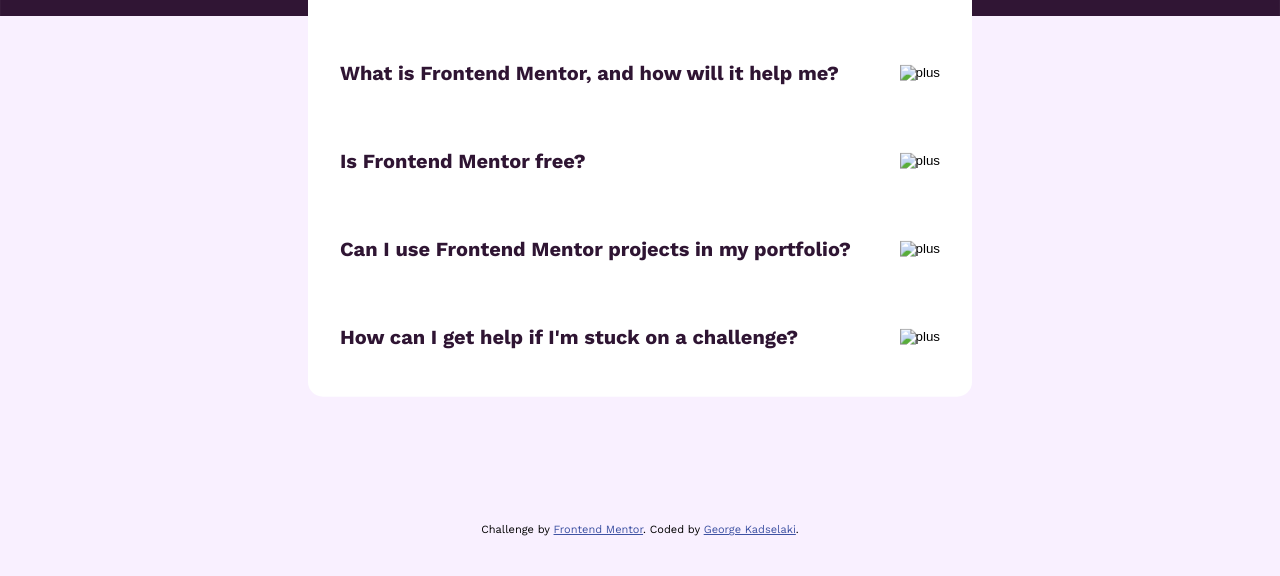
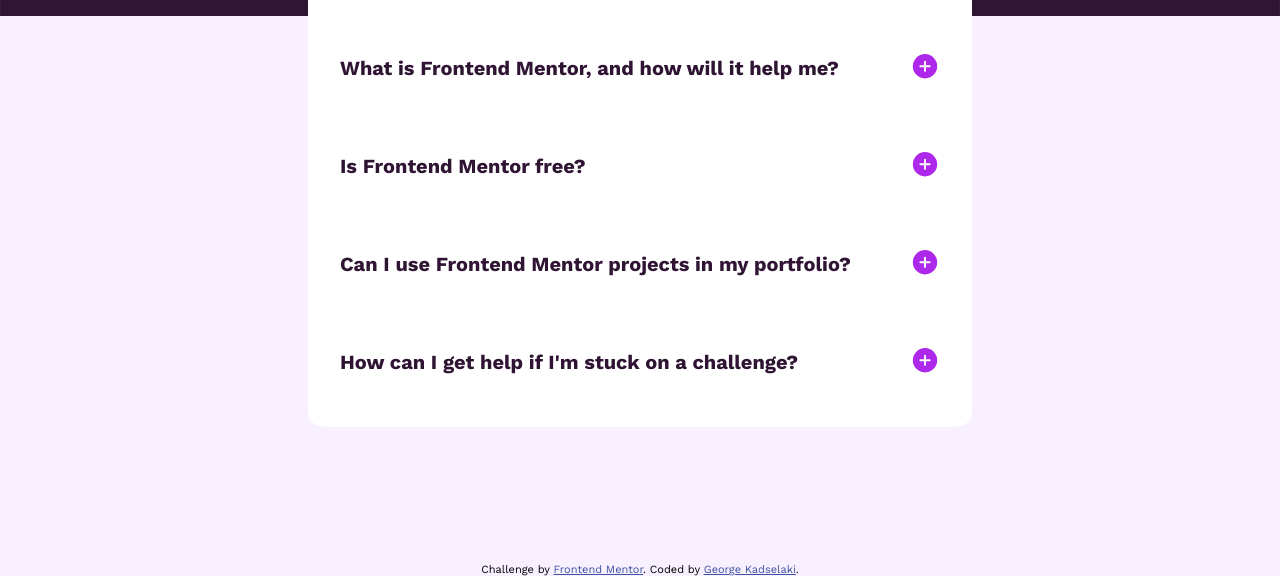
Before and after one commit to GeorgeKandelaki/FAQS, a plain HTML site: page index.html in a window 1280 px wide. Shown: the part 268-844 px from the top of the page. Before the commit the page ends 804 px from the top, so only its background shows below. Drawn offline with nearby package versions, Linux system fonts and the light colour scheme.

Commit message:
Update index.html
Changed directories locations

```diff
--- a/index.html
+++ b/index.html
@@ -9,7 +9,7 @@
             rel="icon"
             type="image/png"
             sizes="32x32"
-            href="./assets/images/favicon-32x32.png"
+            href="favicon-32x32.png"
         />
         <link rel="preconnect" href="https://fonts.googleapis.com" />
         <link rel="preconnect" href="https://fonts.gstatic.com" crossorigin />
@@ -78,7 +78,7 @@
                     What is Frontend Mentor, and how will it help me?
                     <button class="btn "">
                         <img
-                            src="/assets/images/icon-plus.svg"
+                            src="icon-plus.svg"
                             alt="plus"
                             class="more"
                         />
@@ -96,7 +96,7 @@
                     Is Frontend Mentor free?
                     <button class="btn">
                         <img
-                            src="/assets/images/icon-plus.svg"
+                            src="icon-plus.svg"
                             alt="plus"
                             class="more"
                         />
@@ -113,7 +113,7 @@
                     Can I use Frontend Mentor projects in my portfolio?
                     <button class="btn">
                         <img
-                            src="/assets/images/icon-plus.svg"
+                            src="icon-plus.svg"
                             alt="plus"
                             class="more"
                         />
@@ -130,7 +130,7 @@
                     How can I get help if I'm stuck on a challenge?
                     <button class="btn">
                         <img
-                            src="/assets/images/icon-plus.svg"
+                            src="icon-plus.svg"
                             alt="plus"
                             class="more"
                         />
```
